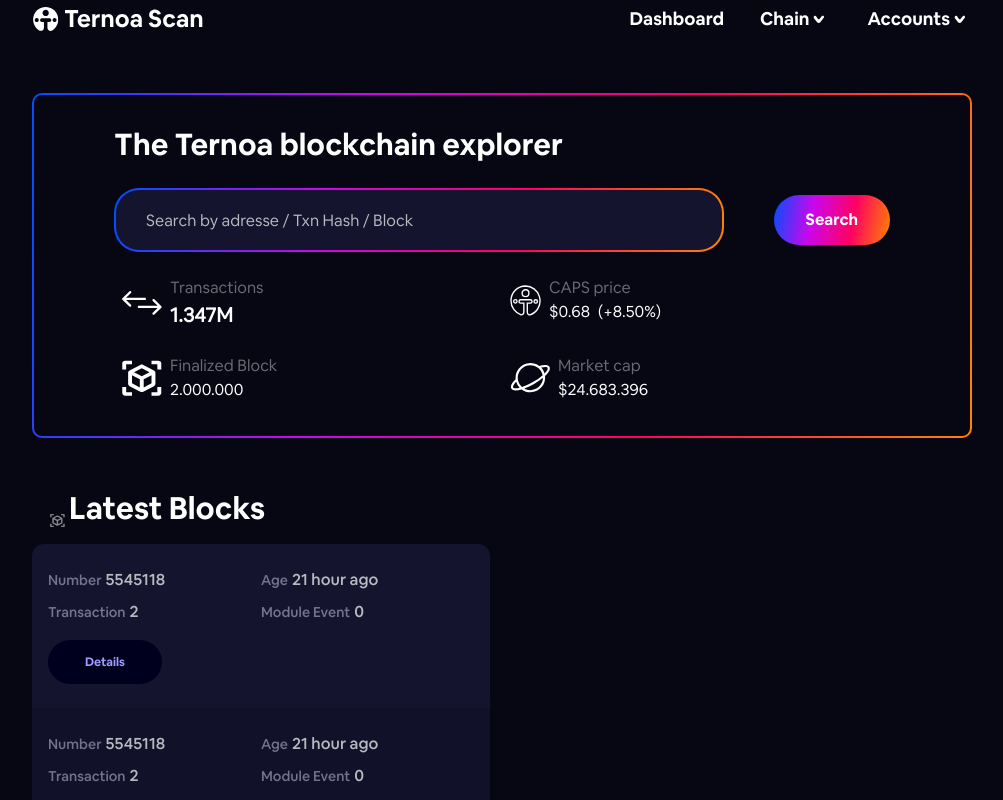
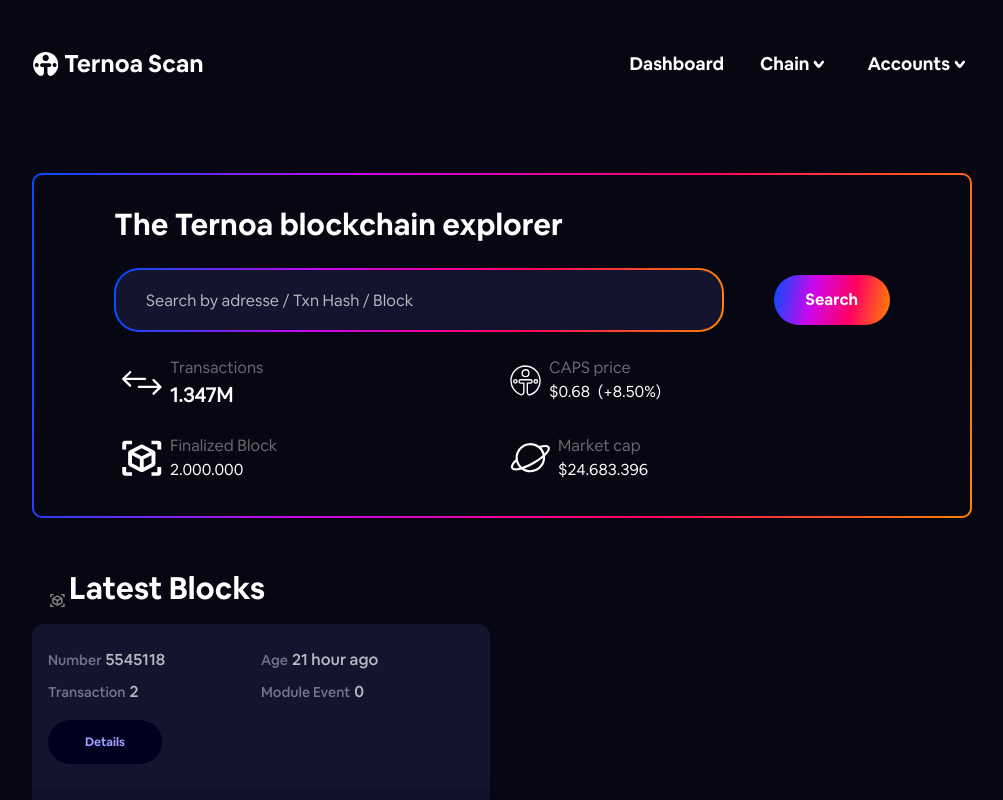
Before and after one commit to capsule-corp-ternoa/explorer, a Next.js app: page / in a window 1280 px wide. Shown: the top 800 px of the page, without its empty margins (138-1141 px from the left). Built offline with nearby package versions, Linux system fonts and the light colour scheme.

Commit message:
Fix navbar issue

```diff
--- a/components/base/Header/Header.module.scss
+++ b/components/base/Header/Header.module.scss
@@ -6,9 +6,14 @@
     justify-content: space-between;
     flex-wrap: wrap;
     padding: 8px 12px;
-    margin-top: 5px;
+    margin-top: 35px;
+    margin-bottom: 20px;
+    height: 58px;
     @media (min-width: 768px) {
         padding: 0 170px;
+    }
+    @media (max-width: 768px) {
+        margin-bottom: 0px;
     }
     background-color: $black-blue;
 }
@@ -29,12 +34,9 @@
 }
 
 .searchBoxContainer {
-    margin-top: 30px;
-    margin-bottom: 20px;
     height: 58px;
     @media (max-width: 768px) {
         width: 100%;
-        margin-bottom: 0px;
         height: 50px;
     }
 }
```
